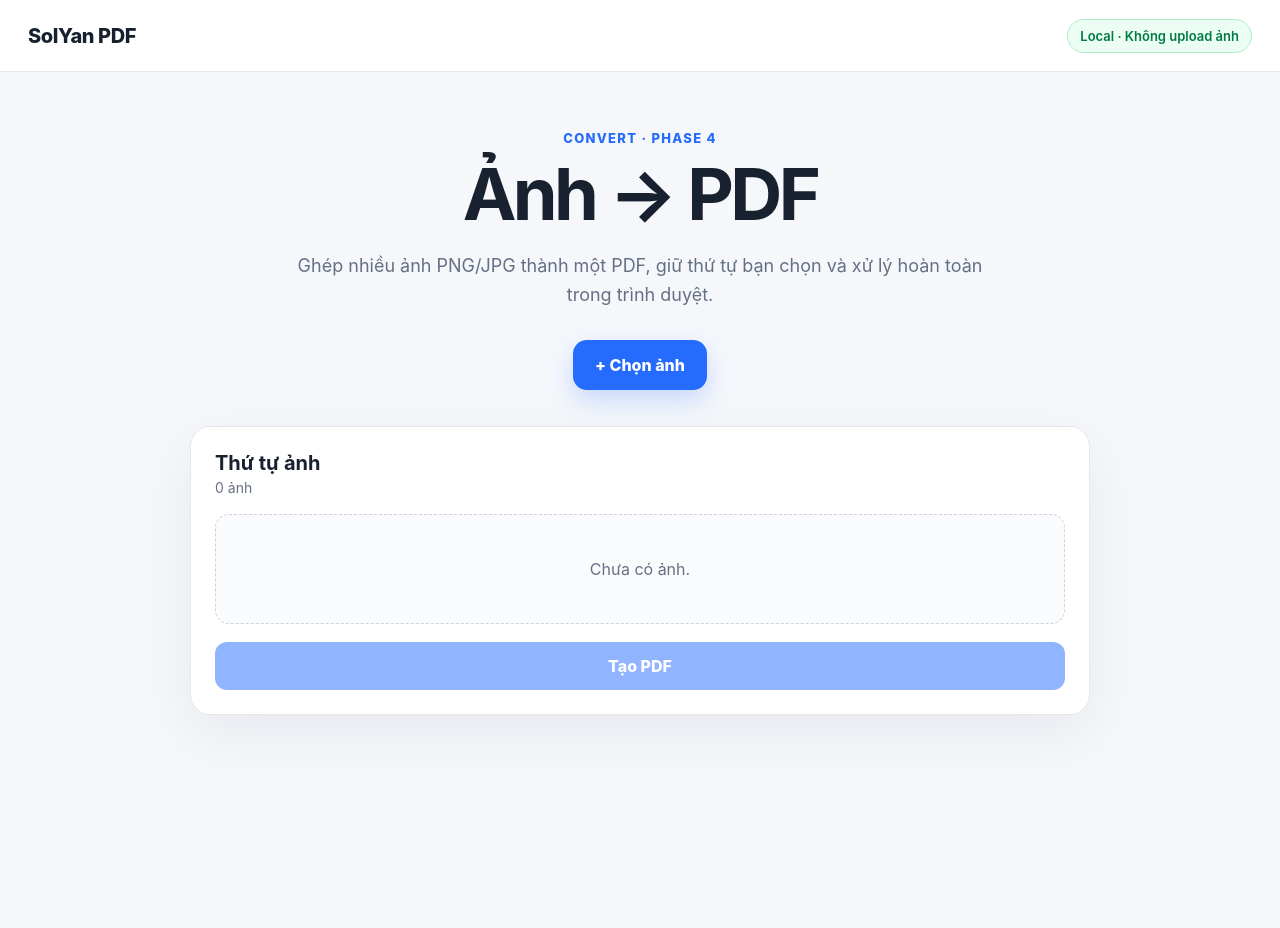
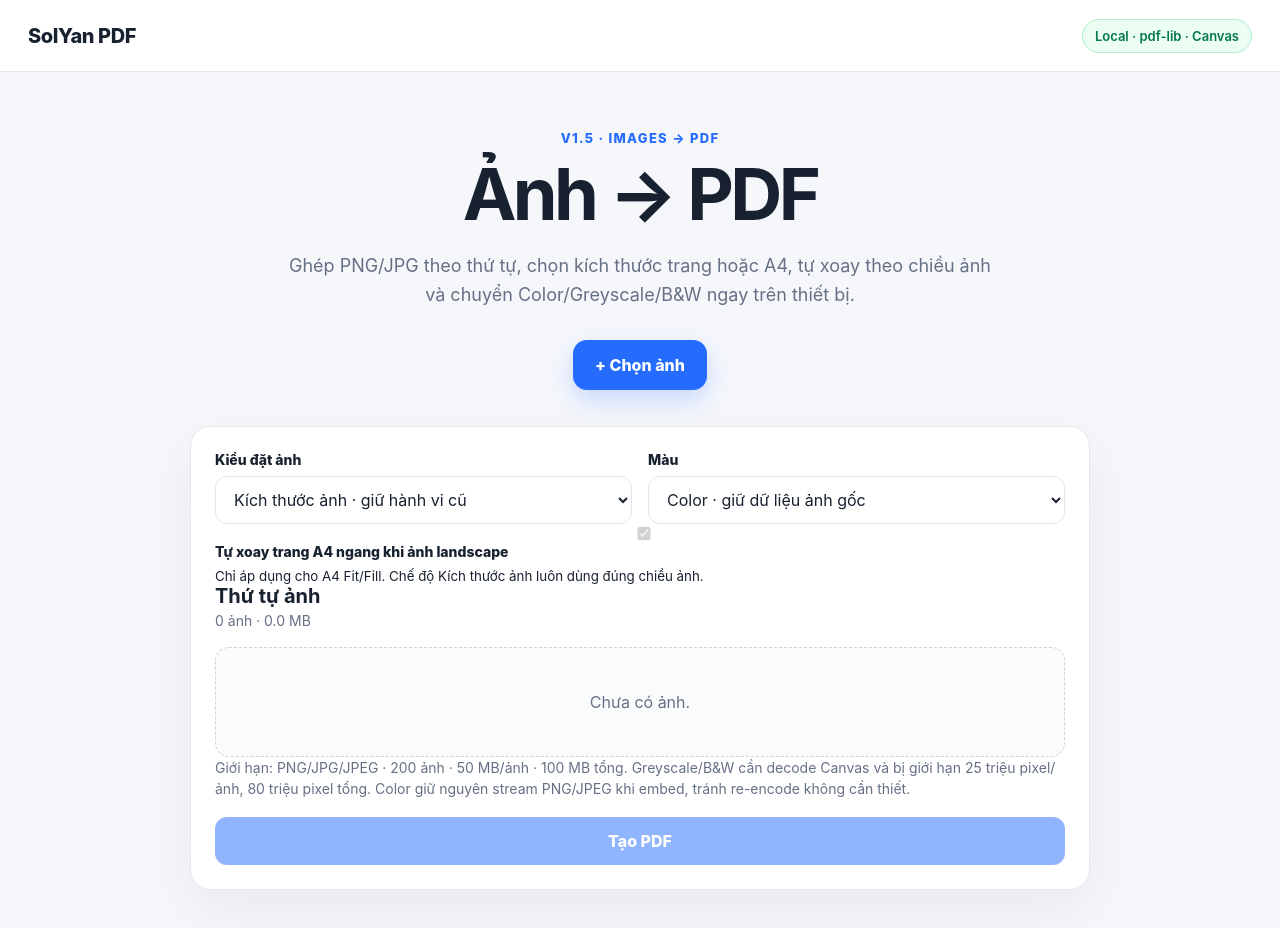
Before and after one commit to solyan842/SolYan-PDF, a Next.js app in the folder frontend/: page /images-to-pdf in a window 1280 px wide. Shown: the top 928 px of the page. Before the commit the page ends 800 px from the top, so only its background shows below. Built offline with nearby package versions, Linux system fonts and the light colour scheme.

Commit message:
feat(images-pdf): add A4 fit rotate and color controls

```diff
--- a/frontend/app/images-to-pdf/page.tsx
+++ b/frontend/app/images-to-pdf/page.tsx
@@ -1,21 +1,105 @@
 'use client';
 
 import { ChangeEvent, useState } from 'react';
-import { PDFDocument } from 'pdf-lib';
+import { PDFDocument, PDFImage } from 'pdf-lib';
 import { downloadPdf } from '../../lib/pdf-client';
+import { type PdfImageColorMode, applyCanvasColorMode, canvasToImageBlob } from '../../lib/pdf-image-export';
+import { type ImagesToPdfFitMode, imagePagePlacement } from '../../lib/images-to-pdf';
 
 type ImageItem = { id: string; file: File };
 
+const MAX_IMAGES = 200;
+const MAX_SINGLE_FILE_SIZE = 50 * 1024 * 1024;
+const MAX_TOTAL_INPUT_SIZE = 100 * 1024 * 1024;
+const MAX_TRANSFORM_PIXELS_PER_IMAGE = 25_000_000;
+const MAX_TOTAL_TRANSFORM_PIXELS = 80_000_000;
+const TWO_COLUMN_STYLE = { display: 'grid', gridTemplateColumns: 'repeat(auto-fit, minmax(220px, 1fr))', gap: 16 } as const;
+
+function isSupportedImage(file: File): boolean {
+  return /image\/(png|jpeg)/i.test(file.type) || /\.(png|jpe?g)$/i.test(file.name);
+}
+
+function isPng(file: File): boolean {
+  return file.type.toLowerCase() === 'image/png' || file.name.toLowerCase().endsWith('.png');
+}
+
+async function embedOriginalImage(pdf: PDFDocument, file: File): Promise<PDFImage> {
+  const bytes = await file.arrayBuffer();
+  return isPng(file) ? pdf.embedPng(bytes) : pdf.embedJpg(bytes);
+}
+
+async function embedTransformedImage(
+  pdf: PDFDocument,
+  file: File,
+  colorMode: Exclude<PdfImageColorMode, 'color'>,
+): Promise<{ image: PDFImage; pixels: number }> {
+  if (typeof createImageBitmap !== 'function') {
+    throw new Error('Trình duyệt này không hỗ trợ createImageBitmap để chuyển Greyscale/B&W. Hãy dùng Color hoặc trình duyệt mới hơn.');
+  }
+  const bitmap = await createImageBitmap(file);
+  try {
+    const pixels = bitmap.width * bitmap.height;
+    if (pixels > MAX_TRANSFORM_PIXELS_PER_IMAGE) {
+      throw new Error(`Ảnh ${file.name} vượt giới hạn 25 triệu pixel cho chuyển Greyscale/B&W.`);
+    }
+    const canvas = document.createElement('canvas');
+    canvas.width = bitmap.width;
+    canvas.height = bitmap.height;
+    const context = canvas.getContext('2d');
+    if (!context) throw new Error('Canvas 2D không khả dụng.');
+    context.fillStyle = '#ffffff';
+    context.fillRect(0, 0, canvas.width, canvas.height);
+    context.drawImage(bitmap, 0, 0);
+    applyCanvasColorMode(context, canvas.width, canvas.height, colorMode);
+    const blob = await canvasToImageBlob(canvas, 'png');
+    canvas.width = 1;
+    canvas.height = 1;
+    return { image: await pdf.embedPng(await blob.arrayBuffer()), pixels };
+  } finally {
+    bitmap.close();
+  }
+}
+
 export default function ImagesToPdfPage() {
   const [items, setItems] = useState<ImageItem[]>([]);
+  const [fitMode, setFitMode] = useState<ImagesToPdfFitMode>('image_size');
+  const [autoRotate, setAutoRotate] = useState(true);
+  const [colorMode, setColorMode] = useState<PdfImageColorMode>('color');
   const [busy, setBusy] = useState(false);
+  const [progress, setProgress] = useState('');
   const [error, setError] = useState('');
 
   function onFiles(event: ChangeEvent<HTMLInputElement>) {
-    const files = Array.from(event.target.files ?? []).filter((file) => /image\/(png|jpeg)/.test(file.type) || /\.(png|jpe?g)$/i.test(file.name));
-    setItems((current) => [...current, ...files.map((file) => ({ id: crypto.randomUUID(), file }))]);
+    const selected = Array.from(event.target.files ?? []);
     event.target.value = '';
     setError('');
+    setProgress('');
+    if (!selected.length) return;
+
+    const unsupported = selected.find((file) => !isSupportedImage(file));
+    if (unsupported) {
+      setError(`Không hỗ trợ ${unsupported.name}. Chỉ nhận PNG/JPG/JPEG.`);
+      return;
+    }
+    const oversized = selected.find((file) => file.size > MAX_SINGLE_FILE_SIZE);
+    if (oversized) {
+      setError(`${oversized.name} vượt giới hạn 50 MB/ảnh.`);
+      return;
+    }
+
+    setItems((current) => {
+      const next = [...current, ...selected.map((file) => ({ id: crypto.randomUUID(), file }))];
+      if (next.length > MAX_IMAGES) {
+        setError(`Tối đa ${MAX_IMAGES} ảnh trong một PDF.`);
+        return current;
+      }
+      const totalSize = next.reduce((sum, item) => sum + item.file.size, 0);
+      if (totalSize > MAX_TOTAL_INPUT_SIZE) {
+        setError('Tổng dung lượng ảnh vượt giới hạn 100 MB.');
+        return current;
+      }
+      return next;
+    });
   }
 
   function move(index: number, delta: -1 | 1) {
@@ -30,32 +114,79 @@ export default function ImagesToPdfPage() {
 
   async function createPdf() {
     if (!items.length) return;
-    setBusy(true); setError('');
+    setBusy(true);
+    setError('');
+    setProgress('');
     try {
       const pdf = await PDFDocument.create();
-      for (const item of items) {
-        const bytes = await item.file.arrayBuffer();
-        const image = item.file.type === 'image/png' || item.file.name.toLowerCase().endsWith('.png') ? await pdf.embedPng(bytes) : await pdf.embedJpg(bytes);
-        const size = image.scale(1);
-        const maxSide = 14400;
-        const ratio = Math.min(1, maxSide / Math.max(size.width, size.height));
-        const width = size.width * ratio;
-        const height = size.height * ratio;
-        const page = pdf.addPage([width, height]);
-        page.drawImage(image, { x: 0, y: 0, width, height });
+      let transformedPixels = 0;
+
+      for (let index = 0; index < items.length; index += 1) {
+        const item = items[index];
+        setProgress(`Đang xử lý ảnh ${index + 1}/${items.length}: ${item.file.name}`);
+        let image: PDFImage;
+        if (colorMode === 'color') {
+          image = await embedOriginalImage(pdf, item.file);
+        } else {
+          const transformed = await embedTransformedImage(pdf, item.file, colorMode);
+          transformedPixels += transformed.pixels;
+          if (transformedPixels > MAX_TOTAL_TRANSFORM_PIXELS) {
+            throw new Error('Tổng ảnh cần chuyển Greyscale/B&W vượt 80 triệu pixel. Hãy chia thành nhiều PDF hoặc dùng Color.');
+          }
+          image = transformed.image;
+        }
+
+        const placement = imagePagePlacement(image.width, image.height, fitMode, autoRotate);
+        const page = pdf.addPage([placement.pageWidth, placement.pageHeight]);
+        page.drawImage(image, {
+          x: placement.x,
+          y: placement.y,
+          width: placement.width,
+          height: placement.height,
+        });
       }
+
+      setProgress('Đang ghi PDF…');
       downloadPdf(await pdf.save({ useObjectStreams: true }), 'solyan-images.pdf');
+      setProgress(`Hoàn tất: ${items.length} ảnh · ${fitMode === 'image_size' ? 'kích thước ảnh' : fitMode === 'a4_fill' ? 'A4 Fill' : 'A4 Fit'} · ${colorMode}.`);
     } catch (cause) {
       setError(cause instanceof Error ? cause.message : 'Không thể tạo PDF từ ảnh.');
-    } finally { setBusy(false); }
+    } finally {
+      setBusy(false);
+    }
   }
 
   return <main className="shell">
-    <header className="topbar"><a className="brand" href="/">SolYan PDF</a><div className="privacy-pill">Local · Không upload ảnh</div></header>
-    <section className="hero compact-hero"><p className="eyebrow">CONVERT · PHASE 4</p><h1>Ảnh → PDF</h1><p className="subtitle">Ghép nhiều ảnh PNG/JPG thành một PDF, giữ thứ tự bạn chọn và xử lý hoàn toàn trong trình duyệt.</p><label className="picker"><input type="file" accept="image/png,image/jpeg,.png,.jpg,.jpeg" multiple onChange={onFiles}/><span>+ Chọn ảnh</span></label></section>
+    <header className="topbar"><a className="brand" href="/">SolYan PDF</a><div className="privacy-pill">Local · pdf-lib · Canvas</div></header>
+    <section className="hero compact-hero">
+      <p className="eyebrow">V1.5 · IMAGES → PDF</p>
+      <h1>Ảnh → PDF</h1>
+      <p className="subtitle">Ghép PNG/JPG theo thứ tự, chọn kích thước trang hoặc A4, tự xoay theo chiều ảnh và chuyển Color/Greyscale/B&W ngay trên thiết bị.</p>
+      <label className="picker"><input type="file" accept="image/png,image/jpeg,.png,.jpg,.jpeg" multiple onChange={onFiles}/><span>+ Chọn ảnh</span></label>
+    </section>
+
     <section className="workspace">
-      <div className="workspace-head"><div><h2>Thứ tự ảnh</h2><p>{items.length} ảnh</p></div>{items.length > 0 && <button className="ghost" type="button" onClick={()=>setItems([])} disabled={busy}>Xóa tất cả</button>}</div>
+      <div style={TWO_COLUMN_STYLE}>
+        <label className="field"><span>Kiểu đặt ảnh</span><select value={fitMode} onChange={(event)=>setFitMode(event.target.value as ImagesToPdfFitMode)} disabled={busy}>
+          <option value="image_size">Kích thước ảnh · giữ hành vi cũ</option>
+          <option value="a4_fit">A4 Fit · giữ tỷ lệ, căn giữa</option>
+          <option value="a4_fill">A4 Fill · kéo đầy trang</option>
+        </select></label>
+        <label className="field"><span>Màu</span><select value={colorMode} onChange={(event)=>setColorMode(event.target.value as PdfImageColorMode)} disabled={busy}>
+          <option value="color">Color · giữ dữ liệu ảnh gốc</option>
+          <option value="greyscale">Greyscale</option>
+          <option value="blackwhite">Black &amp; White</option>
+        </select></label>
+      </div>
+
+      <label className="field"><span><input type="checkbox" checked={autoRotate} onChange={(event)=>setAutoRotate(event.target.checked)} disabled={busy || fitMode === 'image_size'}/> Tự xoay trang A4 ngang khi ảnh landscape</span><small>Chỉ áp dụng cho A4 Fit/Fill. Chế độ Kích thước ảnh luôn dùng đúng chiều ảnh.</small></label>
+
+      <div className="workspace-head"><div><h2>Thứ tự ảnh</h2><p>{items.length} ảnh · {(items.reduce((sum, item)=>sum + item.file.size, 0)/1024/1024).toFixed(1)} MB</p></div>{items.length > 0 && <button className="ghost" type="button" onClick={()=>{ setItems([]); setProgress(''); setError(''); }} disabled={busy}>Xóa tất cả</button>}</div>
       {items.length === 0 ? <div className="empty">Chưa có ảnh.</div> : <ol className="file-list">{items.map((item,index)=><li className="file-row" key={item.id}><div className="file-index">{index+1}</div><div className="file-meta"><strong>{item.file.name}</strong><span>{(item.file.size/1024).toFixed(0)} KB</span></div><div className="row-actions"><button onClick={()=>move(index,-1)} disabled={index===0||busy}>↑</button><button onClick={()=>move(index,1)} disabled={index===items.length-1||busy}>↓</button><button onClick={()=>setItems((current)=>current.filter((x)=>x.id!==item.id))} disabled={busy}>×</button></div></li>)}</ol>}
+
+      {fitMode === 'a4_fill' && <div className="error"><strong>A4 Fill:</strong> ảnh sẽ bị kéo đúng kích thước trang A4 nên có thể thay đổi tỷ lệ. Dùng A4 Fit nếu muốn giữ nguyên tỷ lệ ảnh.</div>}
+      <p className="hint">Giới hạn: PNG/JPG/JPEG · 200 ảnh · 50 MB/ảnh · 100 MB tổng. Greyscale/B&W cần decode Canvas và bị giới hạn 25 triệu pixel/ảnh, 80 triệu pixel tổng. Color giữ nguyên stream PNG/JPEG khi embed, tránh re-encode không cần thiết.</p>
+      {progress && <div className="result-box">{progress}</div>}
       {error && <div className="error">{error}</div>}
       <button className="merge-button" type="button" onClick={createPdf} disabled={!items.length || busy}>{busy ? 'Đang tạo PDF…' : 'Tạo PDF'}</button>
     </section>
```
